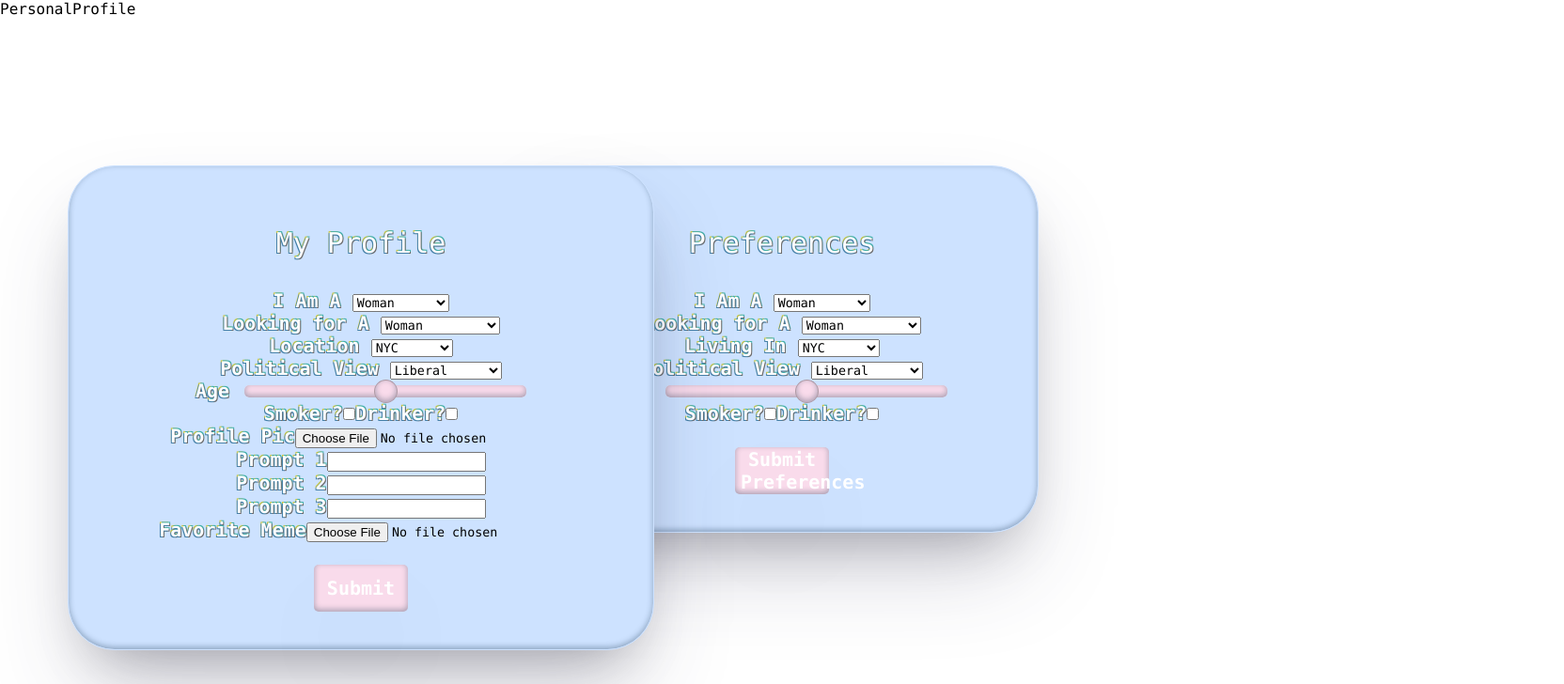
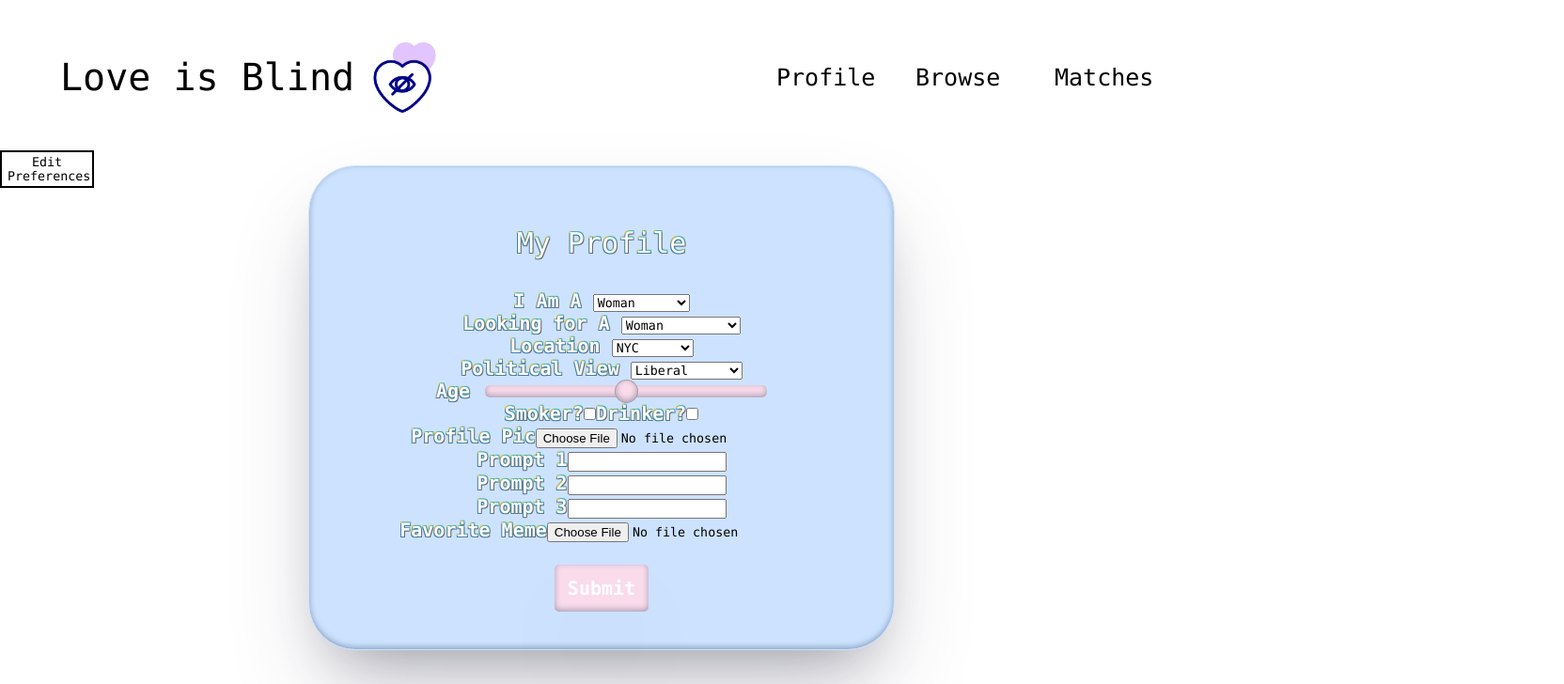
Before and after one commit to RochelleK/phase-3-project-frontend, a React (Create React App) app: page /profile in a window 1280 px wide. Shown: the top 728 px of the page at 94% size, 1664 px wide, since content can reach past the window. Built offline with nearby package versions, Linux system fonts and the light colour scheme.

Commit message:
dont merge

```diff
--- a/src/App.css
+++ b/src/App.css
@@ -4,17 +4,11 @@
   margin: 0;
   color: black;
 }
-body {
-}
 
 .header-div {
-  /* background-color: #dde2e5; */
-
   display: flex;
   flex-direction: row;
-  /* background-color: rgb(210, 217, 238); */
   align-items: center;
-  /* padding: 1rem; */
   position: fixed;
   height: 15vh;
   width: 100%;
@@ -24,13 +18,9 @@ body {
 }
 
 .header-div-sub {
-  background-color: #dde2e5;
-
   display: flex;
   flex-direction: row;
-  /* background-color: rgb(210, 217, 238); */
   align-items: center;
-  /* padding: 1rem; */
   position: fixed;
   height: 15vh;
   width: 100%;
@@ -41,14 +31,8 @@ body {
 
 .header-title {
   margin-left: 4rem;
-  /* color: rgb(42, 85, 214); */
-
   font-weight: 500;
   font-size: 40px;
-}
-
-a:link {
-  text-decoration: none;
 }
 
 .nav-options {
@@ -59,20 +43,11 @@ a:link {
 
 .nav-item {
   margin-left: 3rem;
-  color: rgb(255, 255, 255);
+  color: black;
   font-size: 25px;
   font-weight: 500;
   border: none;
-}
-
-.nav-item:hover {
-  background-color: #cde2ff;
-}
-
-nav a.active {
-  background-color: #cde2ff;
-  padding-left: 0.5rem;
-  padding-right: 0.5rem;
+  background-color: white;
 }
 
 #nav-icon {
@@ -87,7 +62,7 @@ nav a.active {
   align-items: center;
 }
 
-.browse{
+.browse {
   border-width: 2px;
   border-style: solid;
   border-color: black;
@@ -117,20 +92,20 @@ nav a.active {
   flex-direction: column;
 }
 
-.browse-meme{
+.browse-meme {
   display: flex;
   margin: auto;
   height: 300px;
 }
 
-.browse-buttons{
-display: flex;
-padding-top: 20px;
+.browse-buttons {
+  display: flex;
+  padding-top: 20px;
 }
 
-.browse-buttons img{
+.browse-buttons img {
   height: 50px;
-  margin:auto
+  margin: auto;
 }
 
 .form {
@@ -157,7 +132,7 @@ padding-top: 20px;
 }
 
 #form {
-  width: 130vw;
+  width: 100vw;
   position: absolute;
   top: 15vh;
   display: flex;
@@ -234,3 +209,11 @@ padding-top: 20px;
   width: 140px;
   margin-bottom: 1.5rem;
 }
+
+.pref-button {
+  height: 5vh;
+  background-color: white;
+  color: black;
+  border: black solid 2px;
+  margin-top: 10rem;
+}
--- a/src/components/Home.jsx
+++ b/src/components/Home.jsx
@@ -1,12 +1,12 @@
-import React from 'react'
-import Header from './Header'
+import React from "react";
+import Header from "./Header";
 
 function Home() {
   return (
     <div>
-      <Header/>
-        Home</div>
-  )
+      <Header />
+    </div>
+  );
 }
 
-export default Home
+export default Home;
--- a/src/components/Matches.jsx
+++ b/src/components/Matches.jsx
@@ -1,29 +1,26 @@
-import React, {useState, useEffect} from 'react'
-import MatchCarousel from './MatchCarousel'
-import NavBar from './NavBar';
+import React, { useState, useEffect } from "react";
+import MatchCarousel from "./MatchCarousel";
+import NavBar from "./NavBar";
 
 function Matches() {
   const [matches, setMatches] = useState([]);
 
   useEffect(() => {
-    fetch("http://localhost:4001/matches")
+    fetch("http://localhost:9292/users")
       .then((res) => res.json())
       .then((json) => {
-        setMatches(json)
-        console.log(matches)
+        setMatches(json);
+        console.log(matches);
       });
   }, []);
-      console.log(matches);
-
-
+  console.log(matches);
 
   return (
     <div>
-      <NavBar/>
-      <MatchCarousel matches = {matches}/>
+      <NavBar />
+      <MatchCarousel matches={matches} />
     </div>
-
-  )
+  );
 }
 
-export default Matches
+export default Matches;
--- a/src/components/NavBar.jsx
+++ b/src/components/NavBar.jsx
@@ -2,20 +2,20 @@ import React from "react";
 import { useNavigate } from "react-router-dom";
 
 function NavBar() {
-    let navigate = useNavigate();
-    const changePage = (route) => {
-       navigate(route);
-   }
+  let navigate = useNavigate();
+  const changePage = (route) => {
+    navigate(route);
+  };
 
   return (
-    <div>
-      <button className="navbutton" onClick={() => changePage("/profile")}>
+    <div className="nav-options">
+      <button className="nav-item" onClick={() => changePage("/profile")}>
         Profile
       </button>
-      <button className="navbutton" onClick={() => changePage("/browse")}>
+      <button className="nav-item" onClick={() => changePage("/browse")}>
         Browse
       </button>
-      <button className="navbutton" onClick={() => changePage("/matches")}>
+      <button className="nav-item" onClick={() => changePage("/matches")}>
         Matches
       </button>
     </div>
--- a/src/components/PersonalProfile.jsx
+++ b/src/components/PersonalProfile.jsx
@@ -1,101 +1,38 @@
-import React from "react";
+import React, { useState } from "react";
 import Preferences from "./Preferences";
+import Header from "./Header";
+import ProfileCard from "./ProfileCard";
 
 function PersonalProfile() {
+  const [isClicked, setIsClicked] = useState(true);
+
   return (
     <div>
-      PersonalProfile
-      <Preferences />
-      <div id="form-2">
-        <form className="form">
-          <p className="form-title">My Profile</p>
-          <div>
-            <label className="form-text">I Am A </label>
-            <select name="cars" id="cars">
-              <option value="volvo">Woman</option>
-              <option value="saab">Man</option>
-              <option value="mercedes">Non-binary</option>
-            </select>
-          </div>
-          <div>
-            <label className="form-text">Looking for A </label>
-            <select name="cars" id="cars">
-              <option value="volvo">Woman</option>
-              <option value="saab">Man</option>
-              <option value="mercedes"> Non-binary</option>
-              <option value="saab">Woman and Man</option>
-              <option value="audi">All</option>
-            </select>
-          </div>
-          <div>
-            <label className="form-text">Location </label>
-            <select name="cars" id="cars">
-              <option value="volvo">NYC</option>
-              <option value="saab">LA</option>
-              <option value="mercedes">Miami</option>
-              <option value="audi">Anywhere</option>
-            </select>
-          </div>
-          <div>
-            <label className="form-text">Political View </label>
-            <select name="cars" id="cars">
-              <option value="volvo">Liberal</option>
-              <option value="saab">Conservative</option>
-            </select>
-          </div>
-
-          <div className="slider">
-            <label className="form-text" htmlFor="water">
-              Age
-            </label>
-            <input id="range" type="range" value="number" />
-          </div>
-
-          <div className="checkbox-div">
-            <label id="exercise" className="form-text" htmlFor="exercise">
-              Smoker?
-            </label>
-            <input className="checkbox" type="checkbox" />
-            <label id="meditation" className="form-text" htmlFor="meditation">
-              Drinker?
-            </label>
-            <input className="checkbox" type="checkbox" />
-          </div>
-          <div>
-            <label className="form-text" htmlFor="water">
-              Profile Pic
-            </label>
-            <input id="text-box" type="file" />
-          </div>
-          <div>
-            <label className="form-text" htmlFor="water">
-              Prompt 1
-            </label>
-            <input id="text-box" type="text-box" />
-          </div>
-          <div>
-            <label className="form-text" htmlFor="water">
-              Prompt 2
-            </label>
-            <input id="text-box" type="text-box" />
-          </div>
-          <div>
-            <label className="form-text" htmlFor="water">
-              Prompt 3
-            </label>
-            <input id="text-box" type="text-box" />
-          </div>
-
-          <div>
-            <label className="form-text" htmlFor="water">
-              Favorite Meme
-            </label>
-            <input id="text-box" type="file" />
-          </div>
-
-          <button id="form-submit">Submit </button>
-        </form>
-      </div>
+      <Header />
+      {isClicked ? (
+        <div>
+          <button
+            onClick={() => {
+              setIsClicked(!isClicked);
+              console.log("this is clicked");
+            }}
+            className="pref-button"
+          >
+            Edit Preferences
+          </button>
+          <ProfileCard />
+        </div>
+      ) : (
+        <div>
+          <button
+            onClick={() => setIsClicked(!isClicked)}
+            className="pref-button"
+          >
+            Got Back to Profile
+          </button>
+          <Preferences />
+        </div>
+      )}
     </div>
   );
 }
--- a/src/components/ProfileCard.jsx
+++ b/src/components/ProfileCard.jsx
@@ -1,9 +1,100 @@
-import React from 'react'
+import React from "react";
 
 function ProfileCard() {
   return (
-    <div>ProfileCard</div>
-  )
+    <div>
+      <div id="form">
+        <form className="form">
+          <p className="form-title">My Profile</p>
+          <div>
+            <label className="form-text">I Am A </label>
+            <select name="cars" id="cars">
+              <option value="volvo">Woman</option>
+              <option value="saab">Man</option>
+              <option value="mercedes">Non-binary</option>
+            </select>
+          </div>
+          <div>
+            <label className="form-text">Looking for A </label>
+            <select name="cars" id="cars">
+              <option value="volvo">Woman</option>
+              <option value="saab">Man</option>
+              <option value="mercedes"> Non-binary</option>
+              <option value="saab">Woman and Man</option>
+              <option value="audi">All</option>
+            </select>
+          </div>
+          <div>
+            <label className="form-text">Location </label>
+            <select name="cars" id="cars">
+              <option value="volvo">NYC</option>
+              <option value="saab">LA</option>
+              <option value="mercedes">Miami</option>
+              <option value="audi">Anywhere</option>
+            </select>
+          </div>
+          <div>
+            <label className="form-text">Political View </label>
+            <select name="cars" id="cars">
+              <option value="volvo">Liberal</option>
+              <option value="saab">Conservative</option>
+            </select>
+          </div>
+
+          <div className="slider">
+            <label className="form-text" htmlFor="water">
+              Age
+            </label>
+            <input id="range" type="range" value="number" />
+          </div>
+
+          <div className="checkbox-div">
+            <label id="exercise" className="form-text" htmlFor="exercise">
+              Smoker?
+            </label>
+            <input className="checkbox" type="checkbox" />
+            <label id="meditation" className="form-text" htmlFor="meditation">
+              Drinker?
+            </label>
+            <input className="checkbox" type="checkbox" />
+          </div>
+          <div>
+            <label className="form-text" htmlFor="water">
+              Profile Pic
+            </label>
+            <input id="text-box" type="file" />
+          </div>
+          <div>
+            <label className="form-text" htmlFor="water">
+              Prompt 1
+            </label>
+            <input id="text-box" type="text-box" />
+          </div>
+          <div>
+            <label className="form-text" htmlFor="water">
+              Prompt 2
+            </label>
+            <input id="text-box" type="text-box" />
+          </div>
+          <div>
+            <label className="form-text" htmlFor="water">
+              Prompt 3
+            </label>
+            <input id="text-box" type="text-box" />
+          </div>
+
+          <div>
+            <label className="form-text" htmlFor="water">
+              Favorite Meme
+            </label>
+            <input id="text-box" type="file" />
+          </div>
+
+          <button id="form-submit">Submit </button>
+        </form>
+      </div>
+    </div>
+  );
 }
 
-export default ProfileCard
+export default ProfileCard;
```
